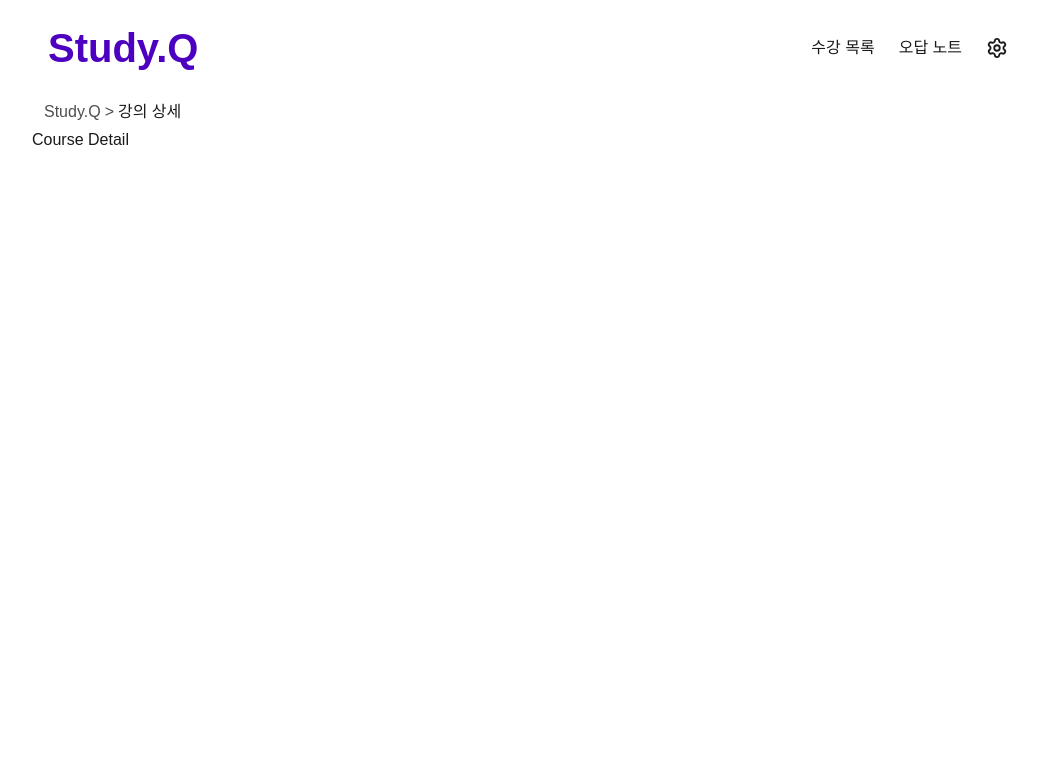
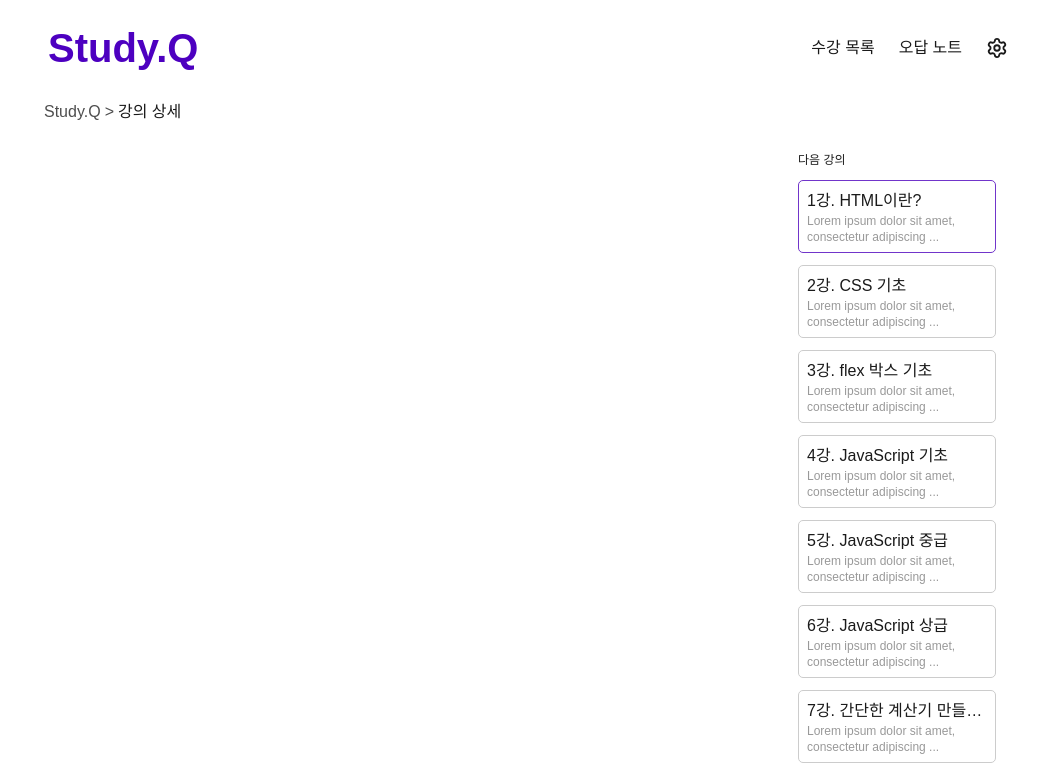
Before and after one commit to UbAA-pj/Study.Q-FE, a React (Vite) app: page /courses/1 in a window 1280 px wide. Shown: the top 773 px of the page, without its empty margins (108-1146 px from the left). Built offline with nearby package versions, Linux system fonts and the light colour scheme; a web font is replaced by a local one.

Commit message:
feat: CourseDetailPage에 NextLectureList 연결 (#17)

```diff
--- a/src/pages/CourseDetailPage.jsx
+++ b/src/pages/CourseDetailPage.jsx
@@ -1,5 +1,12 @@
+import NextLectureList from '../components/common/course/NextLectureList';
+import { DUMMY_LECTURES } from '../data/lectures';
+
 const CourseDetailPage = () => {
-  return <div>Course Detail</div>;
+  return (
+    <div className="flex justify-end px-9 py-6">
+      <NextLectureList lectures={DUMMY_LECTURES} activeId={DUMMY_LECTURES[0]?.id} />
+    </div>
+  );
 };
 
 export default CourseDetailPage;
```
